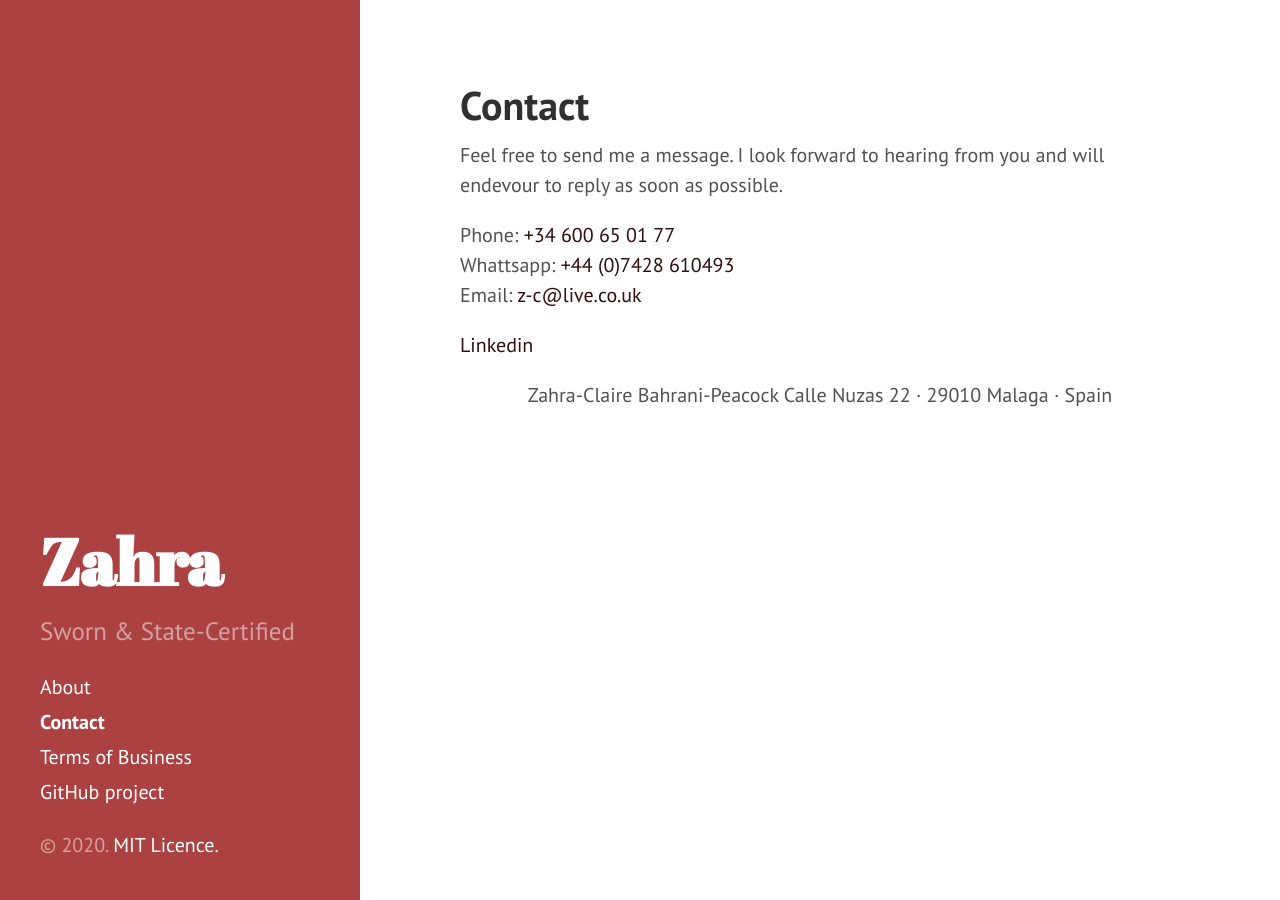
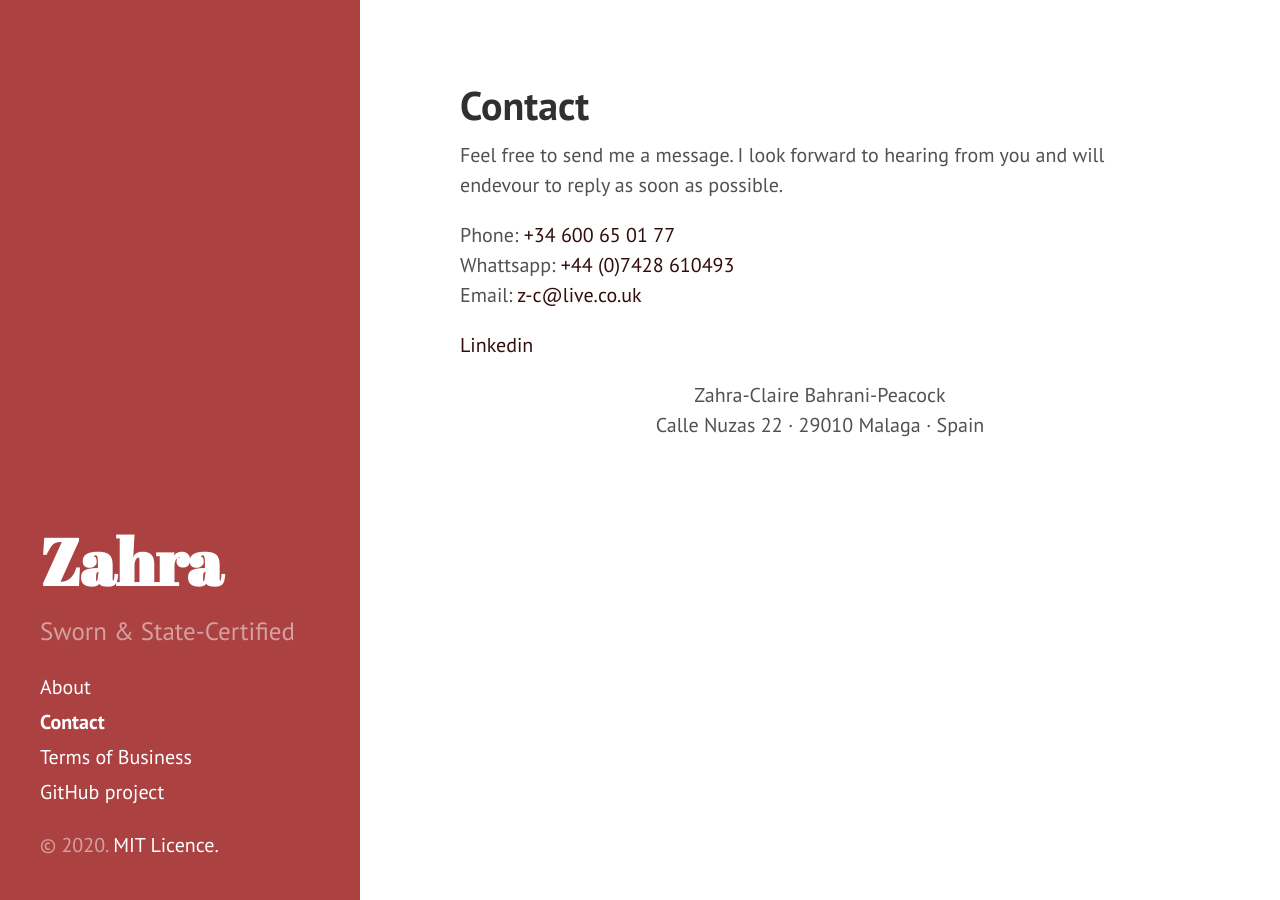
Before and after one commit to Zahra-Claire-Bahrani-Peacock/zahra-claire-bahrani-peacock.github.io, a Jekyll site: the page built from contact.md, in a window 1280 px wide. Built offline with Jekyll 4.4.1, drawn with Linux system fonts in a browser that asks for light colours.

Commit message:
Update contact.md

```diff
--- a/contact.md
+++ b/contact.md
@@ -5,6 +5,7 @@ title: Contact
 
 
 Feel free to send me a message. I look forward to hearing from you and will endevour to reply as soon as possible.
+
 
 Phone: <a href="tel:34600650177"  target="_blank">+34 600 65 01 77</a>
 Whattsapp: <a href="https://api.whatsapp.com/send?phone=447428610493&text=Hi%20Zahra" target="_blank">+44 (0)7428 610493</a>
@@ -17,6 +18,5 @@ Email: <a href="mailto:z-c@live.co.uk" target="_blank">z-c@live.co.uk</a>
 
 
 
-<div align="center"> Zahra-Claire Bahrani-Peacock
-Calle Nuzas 22 &middot; 29010 Malaga &middot; Spain
-</div>
+<div align="center"> Zahra-Claire Bahrani-Peacock</div>
+<div align="center">Calle Nuzas 22 &middot; 29010 Malaga &middot; Spain</div>
```
